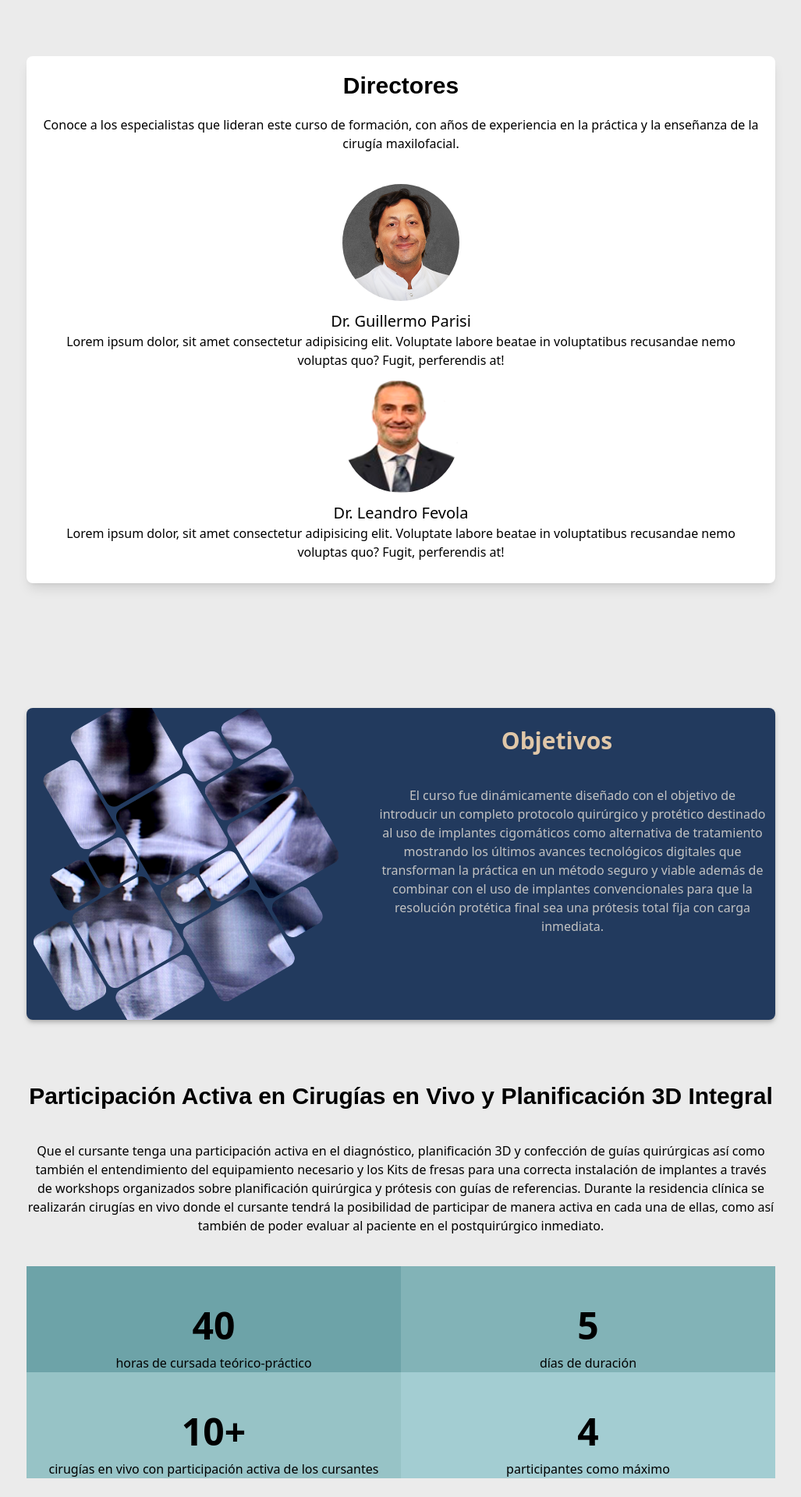
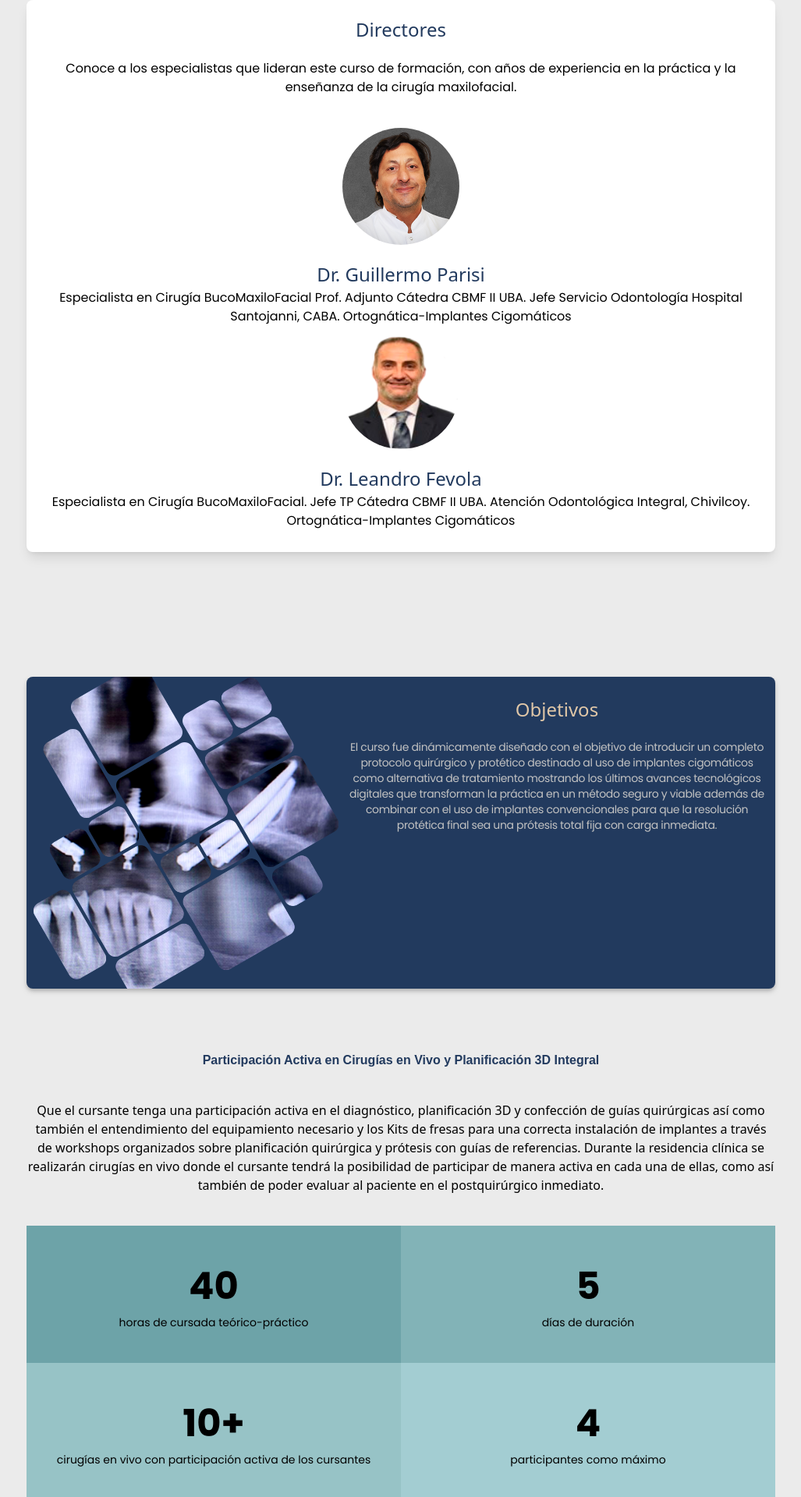
Before and after one commit to jnardi86/guillermoParisiWeb, a React (Vite) app: page /#/ in a window 1280 px wide. Shown: the part 860-2780 px from the top of the page at 78% size, without its empty margins (126-1153 px from the left). Built offline with nearby package versions, Linux system fonts and the light colour scheme.

Commit message:
Adding mobile Styles

```diff
--- a/src/index.css
+++ b/src/index.css
@@ -10,7 +10,7 @@
 
 @layer components {
     .title-principal {
-        @apply text-Beige font-Montserrat font-Bold text-[0.9rem] desktop:text-[3rem];
+        @apply text-Beige font-Montserrat font-Bold text-[1rem] desktop:text-[3rem];
     }
 
 
--- a/src/pages/home/components/HomeBrief/HomeCursoBrief.jsx
+++ b/src/pages/home/components/HomeBrief/HomeCursoBrief.jsx
@@ -1,19 +1,26 @@
 import React from "react";
 import { homeIntroFechas } from "../homeIntroFechas";
 import QuoteIcon from "./svgIcons/QuoteIcon";
+import { useGlobal } from "../../../../hooks/useGlobal";
 
 const HomeCursoBrief = () => {
+
+  const { mobileView } = useGlobal()
+
   return (
-    <div className="flex flex-col items-center m-auto w-3/4 pt-20">
-      <h1 className="text-center font-Montserrat font-Bold text-5xl pb-5">
+    <div className="flex flex-col items-center m-auto w-full tablet:w-3/4 pt-20">
+      <h1 className="title-principal text-center pb-5 text-DarkBlue">
         CURSO FORMATIVO EN IMPLANTES CIGOMÁTICOS
       </h1>
       <div className="flex items-start justify-center">
-        <div>
-          <QuoteIcon width="50px" height="50px" />
-        </div>
-
-        <h2 className="font-Monsterrat font-Regular text-center text-xl px-10">
+        {
+          !mobileView && (
+            <div>
+              <QuoteIcon width="50px" height="50px" />
+            </div>
+          )
+        }
+        <h2 className="font-Poppins font-Regular text-center text-base tablet:text-xl px-10">
           Nuestro Curso está diseñado para ofrecer una formación integral en la
           rehabilitación de maxilares atróficos desdentados totales o parciales
         </h2>
--- a/src/pages/home/components/HomeCursoHighlights.jsx
+++ b/src/pages/home/components/HomeCursoHighlights.jsx
@@ -1,10 +1,38 @@
 import React from "react";
 
 const HomeCursoHighlights = () => {
+
+  const highlights = [
+    {
+      id: 1,
+      value: "40",
+      description: "horas de cursada teórico-práctico",
+      bgColor: "bg-TealGreen_1", // Clase de color de fondo
+    },
+    {
+      id: 2,
+      value: "5",
+      description: "días de duración",
+      bgColor: "bg-TealGreen_2", // Clase de color de fondo
+    },
+    {
+      id: 3,
+      value: "10+",
+      description: "cirugías en vivo con participación activa de los cursantes",
+      bgColor: "bg-TealGreen_3", // Clase de color de fondo
+    },
+    {
+      id: 4,
+      value: "4",
+      description: "participantes como máximo",
+      bgColor: "bg-TealGreen_4", // Clase de color de fondo
+    },
+  ];
+
   return (
     <div className="flex flex-col m-auto w-3/4 mt-20">
       <div className="flex flex-col items-center">
-        <h1 className="text-3xl font-Montserrat font-Bold pb-5 text-center">
+        <h1 className="title-principal text-center pb-5 text-DarkBlue">
           Participación Activa en Cirugías en Vivo y Planificación 3D Integral
         </h1>
         <p className="text-center pt-5">
@@ -20,30 +48,17 @@ const HomeCursoHighlights = () => {
         </p>
       </div>
 
-      {/* Course Hightligh */}
       <div className="w-full mt-10 flex flex-wrap">
-        {/* Box_1 */}
-        <div className="w-full flex flex-col justify-start items-center bg-TealGreen_1 pt-10 px-2 tablet:w-1/2 laptop:w-1/4">
-          <p className="text-center font-Bold text-[3rem]">40</p>
-          <p className="text-center">horas de cursada teórico-práctico</p>
-        </div>
-        {/* Box_2 */}
-        <div className="w-full flex flex-col justify-start items-center bg-TealGreen_2 pt-10 px-2 tablet:w-1/2 laptop:w-1/4">
-          <p className="text-center font-Bold text-[3rem]">5</p>
-          <p className="text-center">días de duración</p>
-        </div>
-        {/* Box_3 */}
-        <div className="w-full flex flex-col justify-start items-center bg-TealGreen_3 pt-10 px-2 tablet:w-1/2 laptop:w-1/4">
-          <p className="text-center font-Bold text-[3rem]">10+</p>
-          <p className="text-center">
-            cirugías en vivo con participación activa de los cursantes
-          </p>
-        </div>
-        {/* Box_4 */}
-        <div className="w-full flex flex-col justify-start items-center bg-TealGreen_4 pt-10 px-2 tablet:w-1/2 laptop:w-1/4">
-          <p className="text-center font-Bold text-[3rem]">4</p>
-          <p className="text-center">participantes como máximo</p>
-        </div>
+        {/* Mapeamos los objetos del array highlights */}
+        {highlights.map((highlight) => (
+          <div
+            key={highlight.id}
+            className={`w-full h-44 flex flex-col px-2 justify-center items-center tablet:w-1/2 laptop:w-1/4 ${highlight.bgColor}`}
+          >
+            <p className="font-Poppins text-center font-Bold text-[3rem]">{highlight.value}</p>
+            <p className="font-Poppins text-sm text-center">{highlight.description}</p>
+          </div>
+        ))}
       </div>
     </div>
   );
--- a/src/pages/home/components/HomeCursoObjetivo.jsx
+++ b/src/pages/home/components/HomeCursoObjetivo.jsx
@@ -17,10 +17,9 @@ const HomeCursoObjetivo = () => {
         />
         )
       }
-
       <div className="flex flex-col justify-start items-center p-3">
-        <h2 className="text-Beige font-Semibold text-3xl pt-3">Objetivos</h2>
-        <p className="font-Monsterrat font-Regular text-center ps-10 pt-10 text-LightGray">
+        <h2 className="title-secundary text-Beige pt-3">Objetivos</h2>
+        <p className="font-Poppins text-sm font-Regular text-center py-5  text-LightGray tracking-tight">
           El curso fue dinámicamente diseñado con el objetivo de introducir un
           completo protocolo quirúrgico y protético destinado al uso de
           implantes cigomáticos como alternativa de tratamiento mostrando los
--- a/src/pages/home/components/HomeDirectores.jsx
+++ b/src/pages/home/components/HomeDirectores.jsx
@@ -2,62 +2,56 @@ import React from "react";
 import { useGlobal } from "../../../hooks/useGlobal";
 
 const HomeDirectores = () => {
-const {directoresRef} = useGlobal();
+  const directors = [
+    {
+      id: 1,
+      imageSrc: "/images/autoridades/parisi.png",
+      name: "Dr. Guillermo Parisi",
+      description:
+        "Especialista en Cirugía BucoMaxiloFacial Prof. Adjunto Cátedra CBMF II UBA. Jefe Servicio Odontología Hospital Santojanni, CABA. Ortognática-Implantes Cigomáticos",
+    },
+    {
+      id: 2,
+      imageSrc: "/images/autoridades/fevola.png",
+      name: "Dr. Leandro Fevola",
+      description:
+        "Especialista en Cirugía BucoMaxiloFacial. Jefe TP Cátedra CBMF II UBA. Atención Odontológica Integral, Chivilcoy. Ortognática-Implantes Cigomáticos",
+    },
+  ];
+
+  const { directoresRef } = useGlobal();
 
   return (
     <div
       ref={directoresRef}
       className="w-3/4 m-auto bg-White rounded-lg shadow-lg flex flex-col items-center p-5 mt-20"
     >
-      <h1 className="text-3xl font-Montserrat font-Bold pb-5 text-center">
+      <h1 className="title-secundary text-DarkBlue pb-5 text-center">
         Directores
       </h1>
 
-      <p className="text-center">
+      <p className="font-Poppins text-center">
         Conoce a los especialistas que lideran este curso de formación, con años
         de experiencia en la práctica y la enseñanza de la cirugía maxilofacial.
       </p>
-
       <div className="flex justify-around items-start flex-wrap pt-10">
-        <div className="flex flex-col items-center w-full px-2 laptop:w-1/2">
+        {directors.map((director) => (
+          <div key={director.id} className="flex flex-col items-center w-full px-2 laptop:w-1/2">
             <div className="pb-3">
               <img
-              className="rounded-full w-[150px] laptop:w-[200px]"
-              src="/images/autoridades/parisi.png"
-              alt="Dr. Guillermo Parisi"
+                className="rounded-full w-[150px] h-[150px] laptop:w-[200px] laptop:h-[200px]"
+                src={director.imageSrc}
+                alt={director.name}
               />
             </div>
-          <div className="flex flex-col justify-center pb-2">
-            <h2 className="text-xl font-bold text-center">
-              Dr. Guillermo Parisi
+            <div className="flex flex-col justify-center mt-2 pb-2">
+              <h2 className="title-secundary text-DarkBlue font-bold text-center">
+                {director.name}
               </h2>
-            <p className="text-center">
-              Lorem ipsum dolor, sit amet consectetur adipisicing elit.
-              Voluptate labore beatae in voluptatibus recusandae nemo voluptas
-              quo? Fugit, perferendis at!
-            </p>
+              <p className="font-Poppins text-sm tablet:text-base  text-center">{director.description}</p>
             </div>
           </div>
-
-        <div className="flex flex-col items-center w-full px-2 laptop:w-1/2">
-          <div className="pb-3">
-            <img
-              className=" rounded-full w-[150px] h-[150px] laptop:w-[200px] laptop:h-[200px]"
-              src="/images/autoridades/fevola.png"
-              alt="Dr. Guillermo Parisi"
-            />
-          </div>
-          <div className="flex flex-col justify-center pb-2">
-            <h2 className="text-xl font-bold text-center">
-              Dr. Leandro Fevola
-            </h2>
-            <p className="text-center">
-              Lorem ipsum dolor, sit amet consectetur adipisicing elit.
-              Voluptate labore beatae in voluptatibus recusandae nemo voluptas
-              quo? Fugit, perferendis at!
-            </p>
-          </div>
-        </div>
+        ))}
       </div>
     </div>
   );
--- a/src/pages/home/components/HomeGaleria/HomeGaleria.jsx
+++ b/src/pages/home/components/HomeGaleria/HomeGaleria.jsx
@@ -3,7 +3,7 @@ import HomeGaleriaSwiper from "./HomeGaleriaSwiper";
 
 const HomeGaleria = () => {
   return (
-    <div className="w-3/4 m-auto pt-20">
+    <div className="w-full tablet:w-3/4 m-auto pt-20">
       <HomeGaleriaSwiper />
     </div>
   );
--- a/src/pages/home/components/HomeGaleria/HomeGaleriaSwiper.jsx
+++ b/src/pages/home/components/HomeGaleria/HomeGaleriaSwiper.jsx
@@ -10,7 +10,15 @@ import "swiper/css/pagination";
 import "swiper/css/navigation";
 
 const HomeGaleriaSwiper = () => {
+
+
+
   return (
+    <>
+      <div className="w-full flex items-center justify-center bg-DarkBlue mb-10">
+        <h2 className="title-secundary text-center py-5">La Residencia en fotos</h2>
+      </div>
+      <div>
         <Swiper
           loop={true}
           spaceBetween={5}
@@ -21,22 +29,19 @@ const HomeGaleriaSwiper = () => {
           }}
           navigation={true}
           modules={[Autoplay, Pagination, Navigation]}
-      className="mySwiper"
+          className="w-full flex justify-center"
           breakpoints={{
             320: {
               slidesPerView: 1, // Para pantallas pequeñas
             },
-        480: {
-          slidesPerView: 2, // Para pantallas medianas
-        },
             768: {
-          slidesPerView: 3, // Para pantallas más grandes
+              slidesPerView: 2, // Para pantallas más grandes
             },
             1024: {
-          slidesPerView: 4, // Para pantallas de escritorio
+              slidesPerView: 3, // Para pantallas de escritorio
             },
             1280: {
-          slidesPerView: 5, // Para pantallas muy grandes
+              slidesPerView: 4, // Para pantallas muy grandes
             },
           }}
         >
@@ -50,6 +55,12 @@ const HomeGaleriaSwiper = () => {
             </SwiperSlide>
           ))}
         </Swiper>
+
+      </div>
+    </>
+
+
+
   );
 };
 
```
Also changed, not shown: src/pages/home/components/HomeCursoPractico.jsx (+66 -19 lines), src/pages/home/components/HomeCursoTeorico.jsx (+72 -42 lines), src/pages/home/components/HomeResumen/HomeCursoResumen.jsx (+40 -26 lines). Lines whose indentation alone changed are shown as unchanged.
